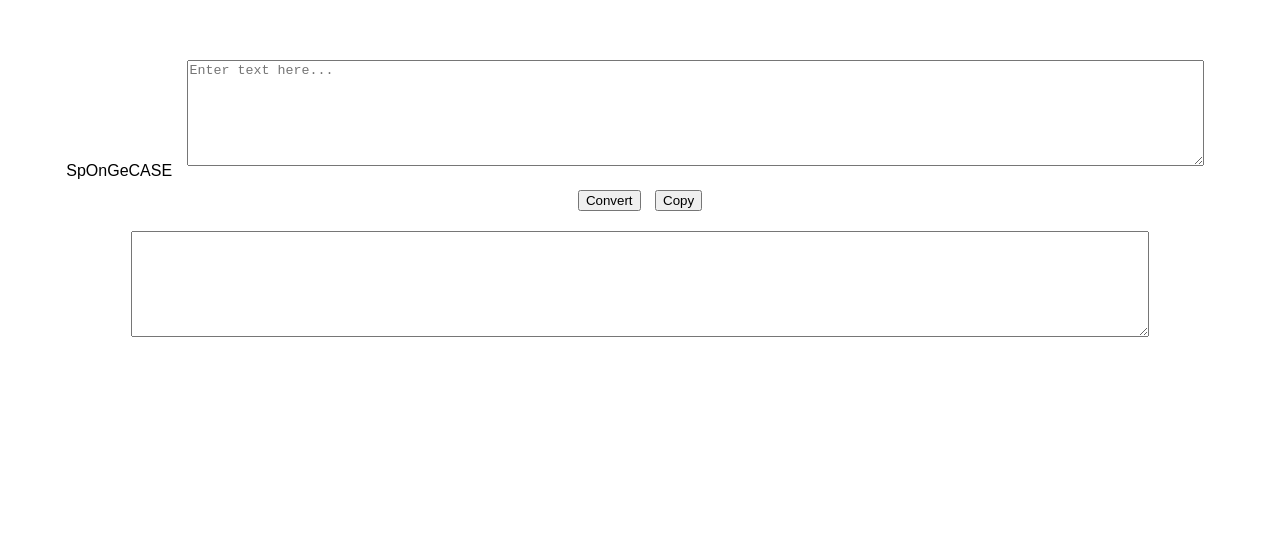
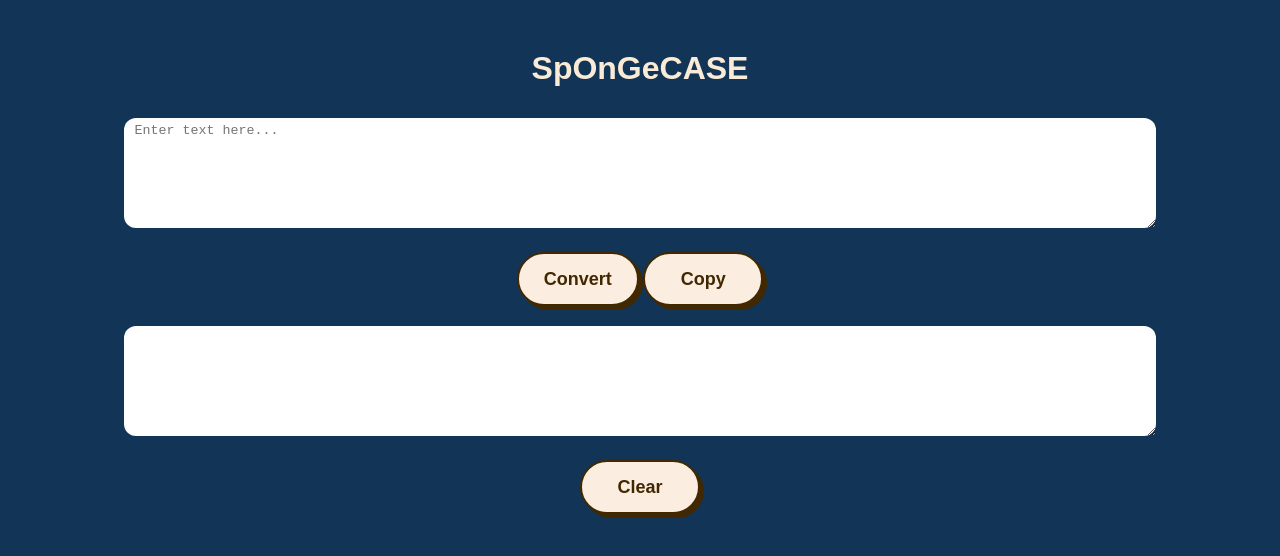
Before and after one commit to Githulhu/SpOnGeCASE-js, a plain HTML site: page index.html in a window 1280 px wide. Drawn offline with Linux system fonts and the light colour scheme.

Commit message:
kinda fancy
- Added a bit of color and fancy buttons
- reason why this app is named "Spongecase"

```diff
--- a/index.html
+++ b/index.html
@@ -8,13 +8,19 @@
 </head>
 <body>
     <div id="app">
-        <hi>SpOnGeCASE</hi>
+        <h1>SpOnGeCASE</h1>
         <textarea id="inputText" placeholder="Enter text here..."></textarea>
         <div class="buttons">
-            <button id="convertButton">Convert</button>
-            <button id="copyButton">Copy</button>
+            <button class="button-74" role="button" id="convertButton">Convert</button>
+            <button class="button-74" role="button" id="copyButton">Copy</button>
         </div>
         <textarea id="outputText" readonly></textarea>
+        <div class="buttons">
+            <button class="button-74" role="button" id="clearButton">Clear</button>
+        </div>
+        <div class="spongebob" id="spongebob">
+            <img src="img/spongebob.jpg">
+        </div>
     </div>
     <script src="script.js"></script>
 </body>
--- a/script.js
+++ b/script.js
@@ -4,6 +4,7 @@ document.addEventListener('DOMContentLoaded', () => {
     const convertButton = document.getElementById('convertButton');
     const copyButton = document.getElementById('copyButton');
     const clearButton = document.getElementById('clearButton');
+    const spongeimage = document.getElementById('spongebob');
 
     function sponge(s) {
         let result = '';
@@ -19,7 +20,8 @@ document.addEventListener('DOMContentLoaded', () => {
     }
 
     convertButton.addEventListener('click', () => {
-        outputText.value = sponge(inputText.value)
+        outputText.value = sponge(inputText.value);
+        spongeimage.style.visibility = 'visible';
     });
 
     copyButton.addEventListener('click', () => {
@@ -34,5 +36,6 @@ document.addEventListener('DOMContentLoaded', () => {
     clearButton.addEventListener('click', () => {
         inputText.value = '';
         outputText.value = '';
+        spongeimage.style.visibility = 'hidden';
     });
 });
--- a/style.css
+++ b/style.css
@@ -1,19 +1,67 @@
 body {
     font-family: Arial, Helvetica, sans-serif;
+    color: antiquewhite;
     text-align: center;
     margin-top: 50px;
+    background-color: #123456;
 }
 
 textarea {
     width: 80%;
     height: 100px;
     margin: 10px;
+    border: 0px;
+    border-radius: 12px;
+    padding-left: 10px;
+    padding-right: 10px;
+    padding-top: 5px;
+    padding-bottom: 5px;
+    overflow-y: auto;
 }
 
 .buttons {
     margin: 10px;
+    border-radius: 8px;
 }
 
-button {
-    margin: 0 5px;
+.button-74 {
+  background-color: #fbeee0;
+  border: 2px solid #422800;
+  border-radius: 30px;
+  box-shadow: #422800 4px 4px 0 0;
+  color: #422800;
+  cursor: pointer;
+  display: inline-block;
+  font-weight: 600;
+  font-size: 18px;
+  padding: 0 18px;
+  line-height: 50px;
+  text-align: center;
+  text-decoration: none;
+  user-select: none;
+  -webkit-user-select: none;
+  touch-action: manipulation;
 }
+
+.button-74:hover {
+  background-color: #fff;
+}
+
+.button-74:active {
+  box-shadow: #422800 2px 2px 0 0;
+  transform: translate(2px, 2px);
+}
+
+@media (min-width: 768px) {
+  .button-74 {
+    min-width: 120px;
+    padding: 0 25px;
+  }
+}
+
+.spongebob {
+    visibility: hidden;
+    align-items: center;
+    margin: auto;
+    width: 90%;
+}
```
Also changed, not shown: img/spongebob.jpg (added).
